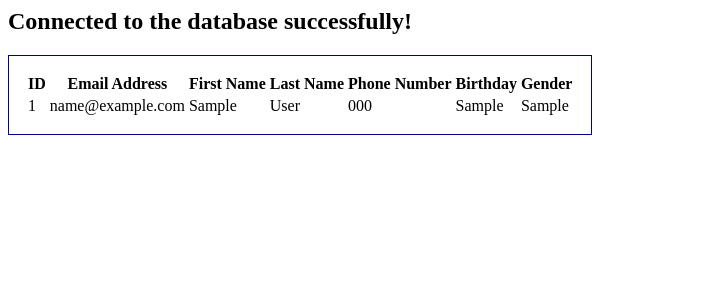
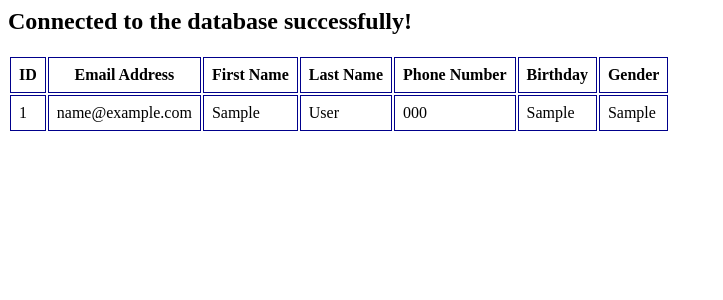
Before and after one commit to amw46/is218-week12, a PHP site: page / in a window 1280 px wide. Shown: the top 300 px of the page, without its empty margins (0-723 px from the left). Run offline with PHP 8.4, Linux system fonts and the light colour scheme; tables that the repository leaves empty or names only in its code hold one stand-in row (values such as "Sample post").

Commit message:
changing styles

```diff
--- a/css/main.css
+++ b/css/main.css
@@ -1,4 +1,4 @@
-table {
+th, td, tr {
     border: 1px solid darkblue;
-    padding: 1em;
+    padding: 0.5em;
 }
```
